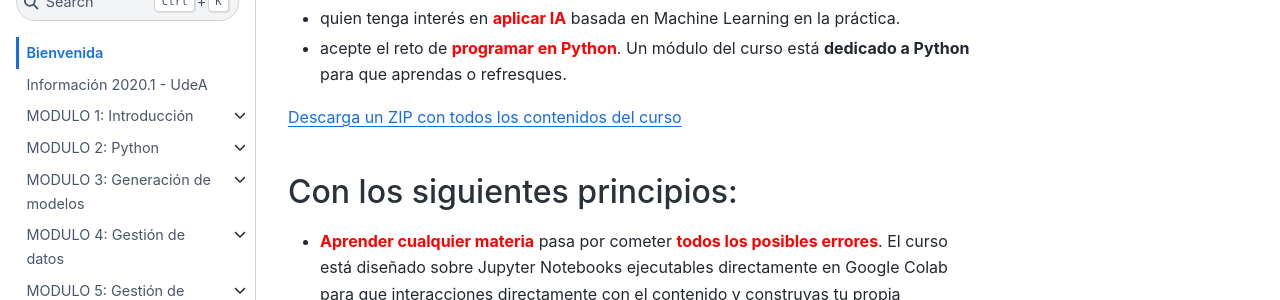
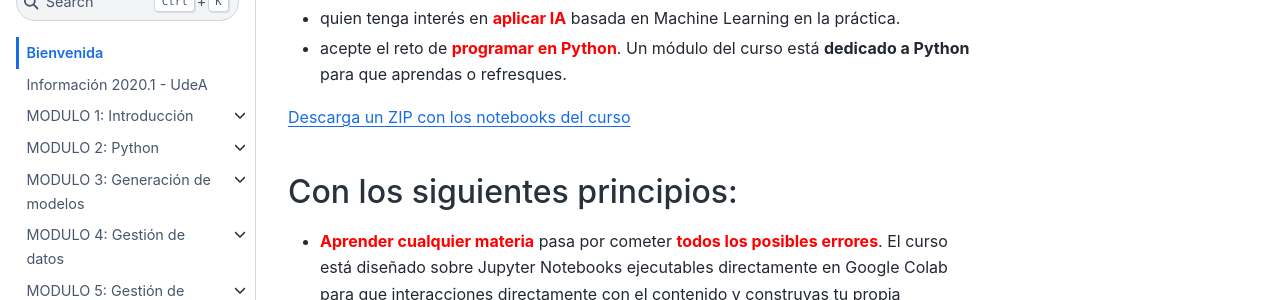
Before and after one commit to rramosp/20201.xai4eng, a Jupyter Book: the page built from intro.md, in a window 1280 px wide and 900 px high, scrolled down 442 px. Shown: the part 153-453 px from the top of the window. Built offline with Jupyter Book 1.0.4 settings and Sphinx 7.4.7 and the Sphinx Book theme 1.1.4, drawn with Linux system fonts in a browser that asks for light colours; pages that are not in the unit, such as notebooks, are missing from menus.

Commit message:
reorganized

```diff
--- a/intro.md
+++ b/intro.md
@@ -15,7 +15,7 @@ allowfullscreen></iframe>
 - quien tenga interés en <font color="red">**aplicar IA**</font> basada en Machine Learning en la práctica.
 - acepte el reto de <font color="red">**programar en Python**</font>. Un módulo del curso está **dedicado a Python** para que aprendas o refresques.
 
-[Descarga un ZIP con todos los contenidos del curso](https://github.com/rramosp/20201.xai4eng/archive/master.zip)
+[Descarga un ZIP con los notebooks del curso](https://github.com/rramosp/20201.xai4eng/archive/master.zip)
 
 ## Con los siguientes principios:
 
```
